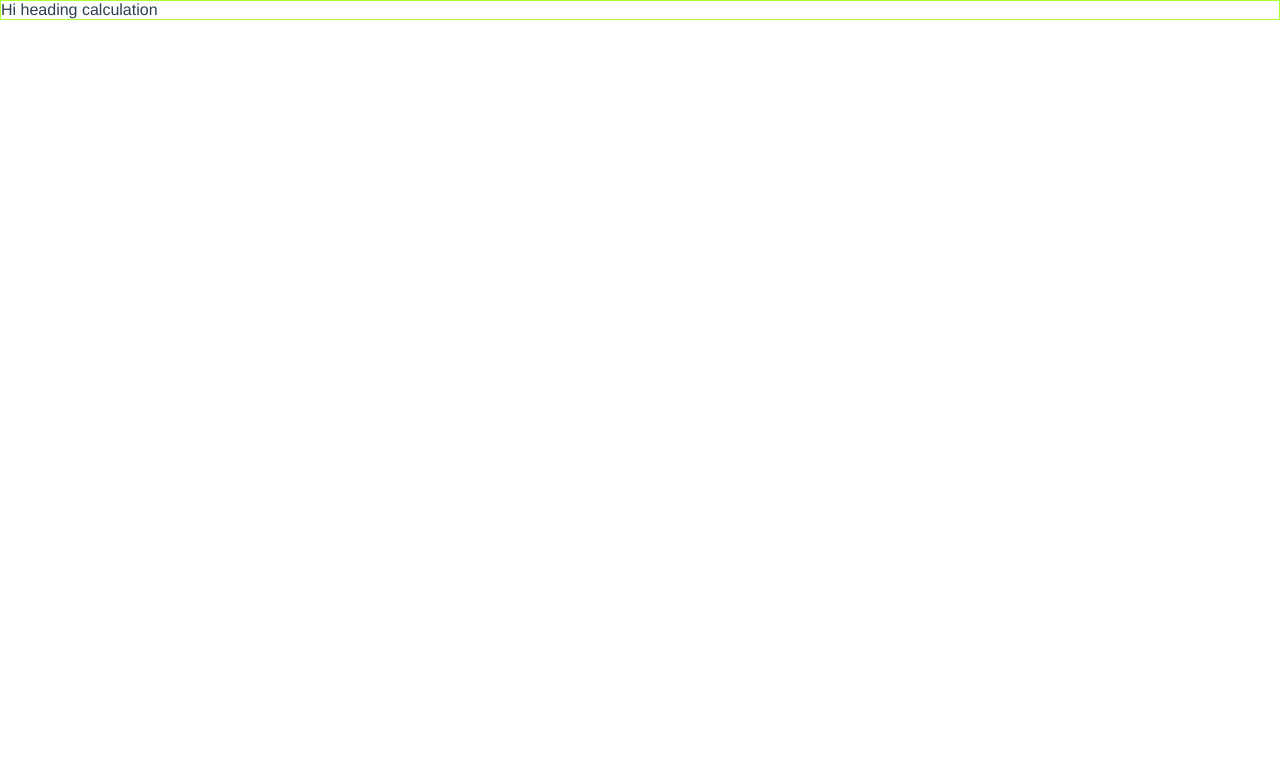
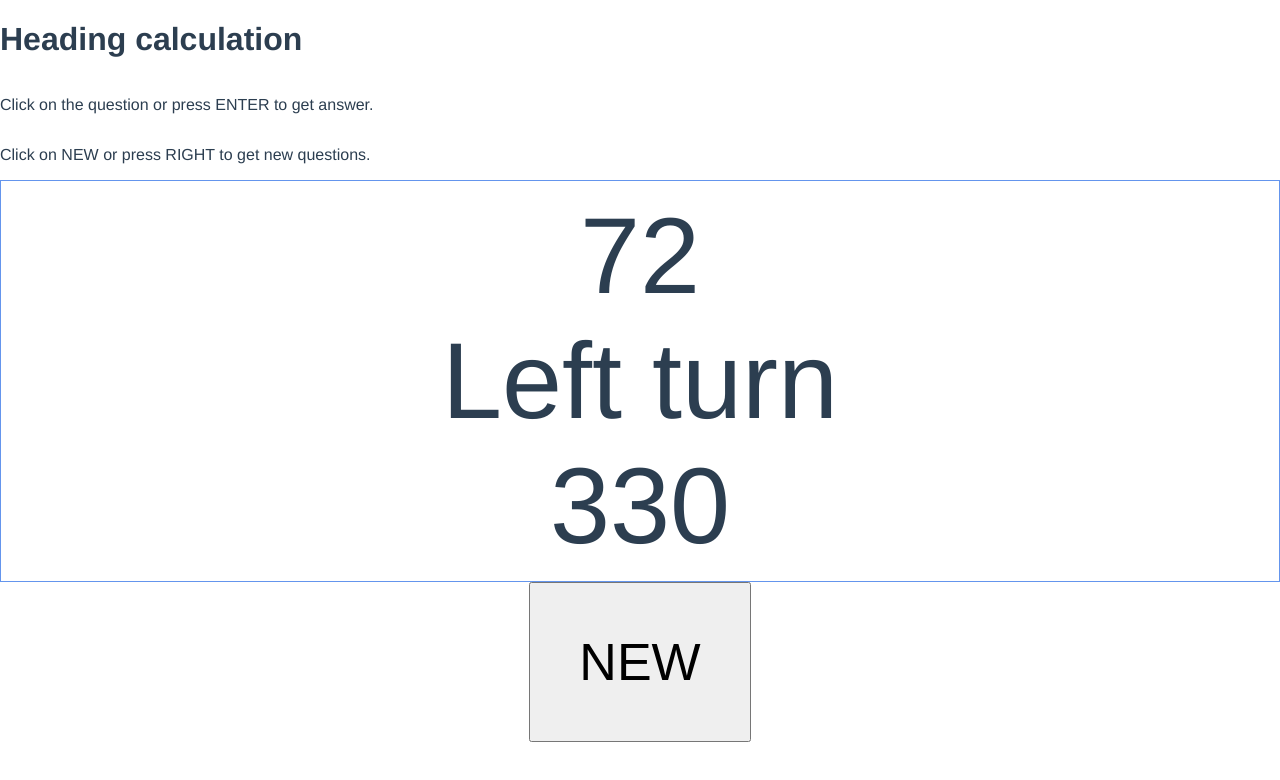
Before and after one commit to flying-musk/heading-calculation, a Vue app: page / in a window 1280 px wide. Shown: the top 780 px of the page. Built offline with nearby package versions, Linux system fonts and the light colour scheme.

Commit message:
[heading-calculation] Finish main layout of component: HeadingCalculation.

```diff
--- a/src/components/HeadingCalculation.vue
+++ b/src/components/HeadingCalculation.vue
@@ -1,5 +1,20 @@
 <template>
-  <div class="h-outer">Hi heading calculation</div>
+  <div id="heading_calculation" class="h-outer">
+    <h1>Heading calculation</h1>
+    <p>Click on the question or press ENTER to get answer.</p>
+    <p>Click on NEW or press RIGHT to get new questions.</p>
+    <div class="h-main">
+      <div class="main-content">72</div>
+      <div class="main-content">Left turn</div>
+      <div class="main-content">330</div>
+    </div>
+    <!--
+    <div class="h-main">
+      <div class="main-content">102</div>
+    </div>
+    -->
+    <button class="main-button">NEW</button>
+  </div>
 </template>
 
 <script>
@@ -10,6 +25,31 @@ export default {
 
 <style scoped lang="scss">
 .h-outer {
-  border: solid 1px greenyellow;
+  display: grid;
+}
+.h-main {
+  cursor: pointer;
+  border: solid 1px cornflowerblue;
+  min-height: 50vh;
+  display: flex;
+  flex-direction: column;
+  justify-content: center;
+  align-items: center;
+}
+.main-content {
+  font-size: 108px;
+}
+.main-button {
+  justify-self: center;
+  padding: 48px;
+  font-size: 52px;
+}
+@media (max-width: 600px) {
+  .h-main {
+    min-height: 24vh;
+  }
+  .main-content {
+    font-size: 36px;
+  }
 }
 </style>
```
